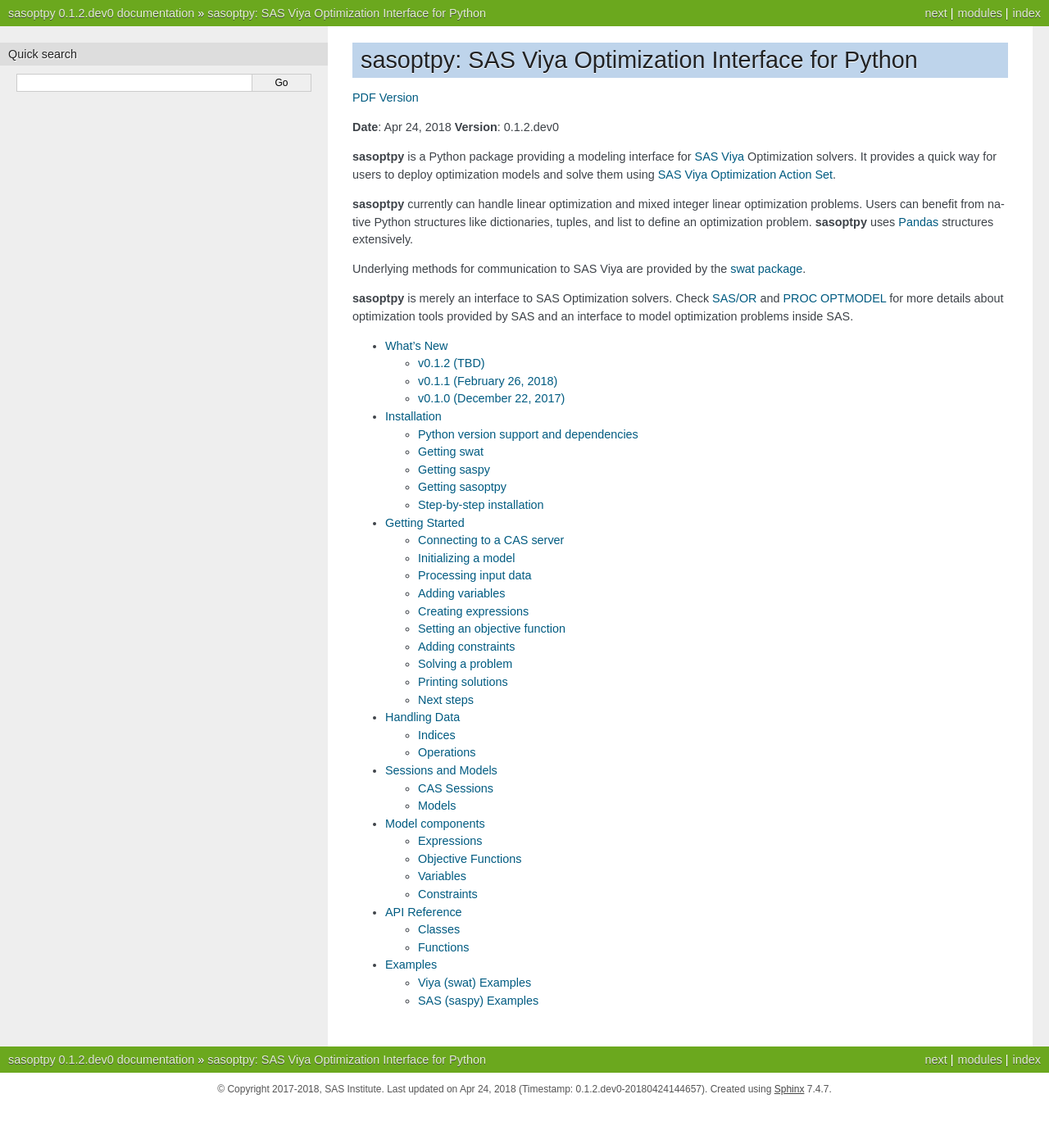
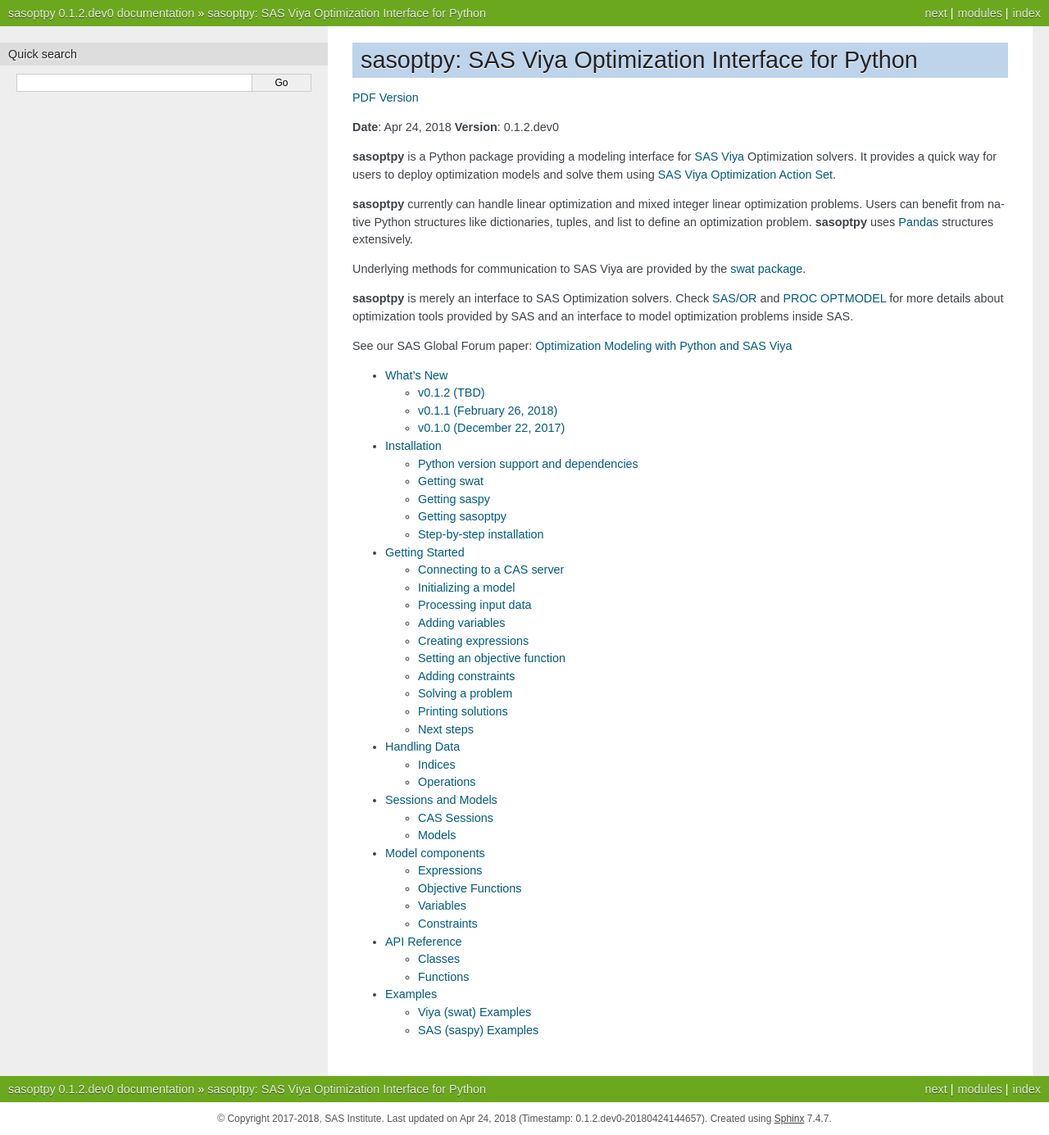
Before and after one commit to sassoftware/sasoptpy, a Sphinx documentation site: the page built from doc/index.rst, in a window 1280 px wide. Shown: the whole page at 82% size. Built offline with Sphinx 7.4.7, drawn with Linux system fonts in a browser that asks for light colours; formulas are drawn with MathJax 3; before the commit the page ends 1349 px from its top, so only the background shows below that.

Commit message:
SGF Paper link is added

```diff
--- a/doc/index.rst
+++ b/doc/index.rst
@@ -35,6 +35,7 @@
 for more details about optimization tools provided by SAS
 and an interface to model optimization problems inside SAS.
 
+See our SAS Global Forum paper: `Optimization Modeling with Python and SAS Viya <https://www.sas.com/content/dam/SAS/support/en/sas-global-forum-proceedings/2018/1814-2018.pdf>`_
 
 .. toctree::
    :glob:
```
